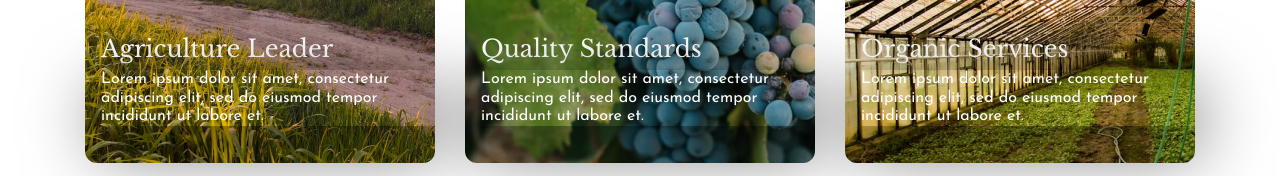
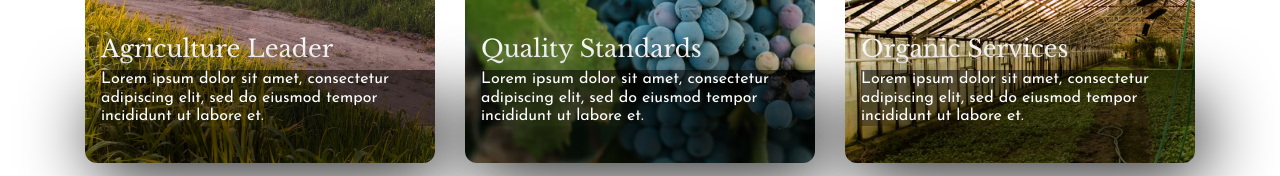
Before and after one commit to mamazoirovm/Farminho, a plain HTML site: page index.html in a window 1280 px wide. Shown: the part 2200-2376 px from the top of the page. Drawn offline with Linux system fonts and the light colour scheme.

Commit message:
xato kamchilikla tuzatildi

```diff
--- a/style/stye.css
+++ b/style/stye.css
@@ -271,7 +271,8 @@ ul {
 }
 .rasm p {
   text-align: start;
-  box-shadow: rgba(0, 1, 0, 0.56) 0px 22px 70px 4px;
+  box-shadow: rgba(0, 0, 0, 1) 0px 38px 70px 6px;
+  background: rgba(0, 0, 0, 0.6);
 }
 .rasm1 {
   background-image: url("../images/daraxt.png");
```
